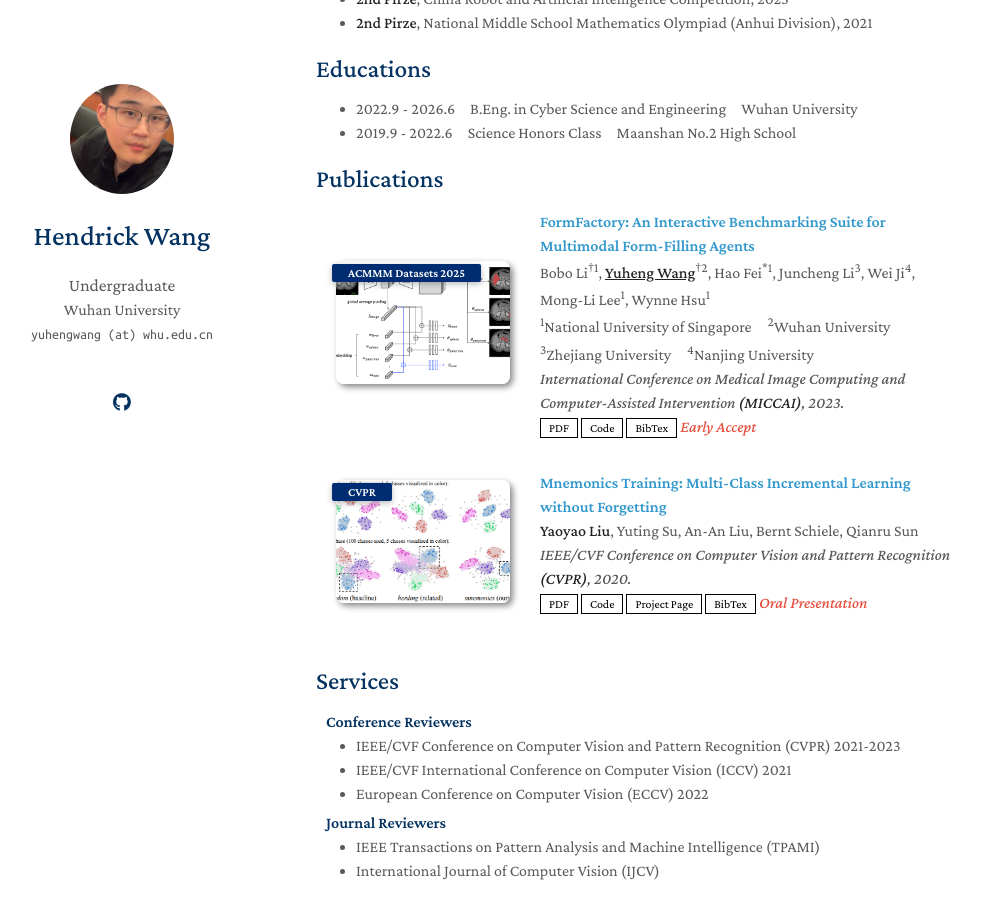
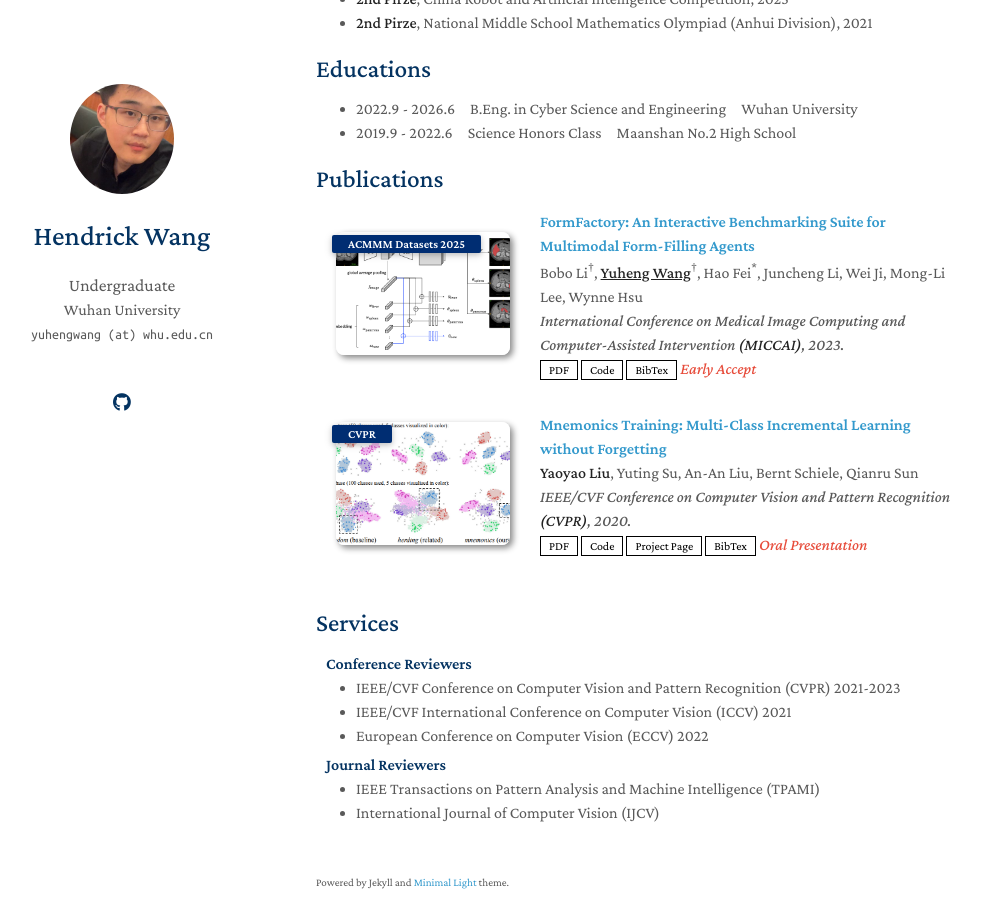
Before and after one commit to hendrick-wang/hendrick-wang.github.io, a Jekyll site: the page built from index.md, in a window 1280 px wide and 900 px high, scrolled down 790 px. Shown: the whole window, without its empty margins (154-1135 px from the left). Built offline with Jekyll 4.4.1, drawn with Linux system fonts in a browser that asks for light colours; a style sheet for code colours, icons or effects is not loaded.

Commit message:
formfactory

```diff
--- a/_data/publications.yml
+++ b/_data/publications.yml
@@ -1,8 +1,7 @@
 main:
 
   - title: "FormFactory: An Interactive Benchmarking Suite for Multimodal Form-Filling Agents"
-    authors: Bobo Li<sup>†1</sup>, <strong><u>Yuheng Wang</u></strong><sup>†2</sup>, Hao Fei<sup>*1</sup>, Juncheng Li<sup>3</sup>, Wei Ji<sup>4</sup>, Mong-Li Lee<sup>1</sup>, Wynne Hsu<sup>1</sup><br/>
-      <sup>1</sup>National University of Singapore <sup>2</sup>Wuhan University <sup>3</sup>Zhejiang University <sup>4</sup>Nanjing University<br/>
+    authors: Bobo Li<sup>†</sup>, <strong><u>Yuheng Wang</u></strong><sup>†</sup>, Hao Fei<sup>*</sup>, Juncheng Li, Wei Ji, Mong-Li Lee, Wynne Hsu
     conference_short: ACMMM Datasets 2025
     conference: International Conference on Medical Image Computing and Computer-Assisted Intervention <strong>(MICCAI)</strong>, 2023.
     pdf: https://arxiv.org/pdf/2506.01520v1
```
